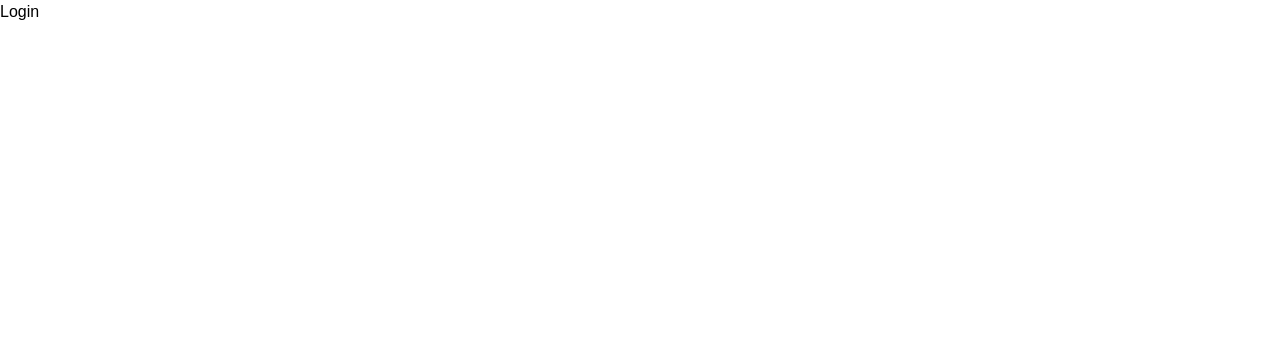
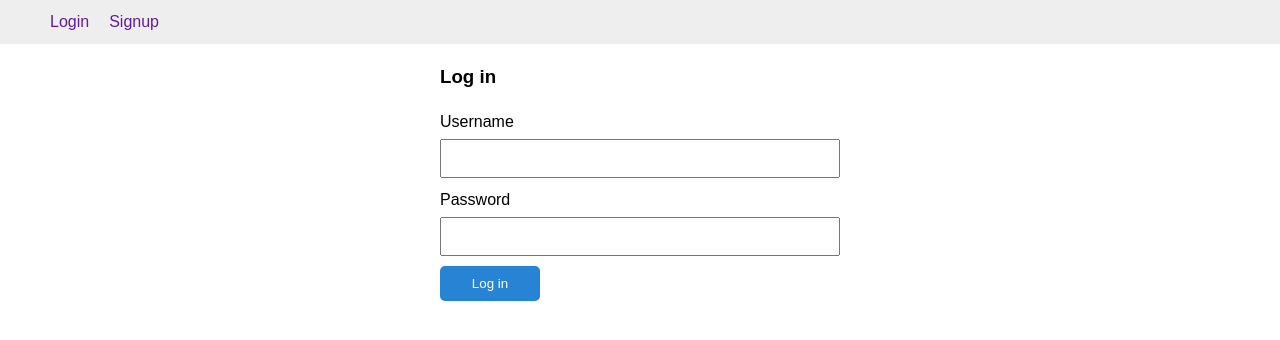
Before and after one commit to emonsalves/Simple-Dash, a React (Vite) app in the folder Frontend/: page / in a window 1280 px wide. Shown: the top 340 px of the page. Built offline with nearby package versions, Linux system fonts and the light colour scheme.

Commit message:
Fix : For use AuthContext

```diff
--- a/Frontend/src/routes/Login.jsx
+++ b/Frontend/src/routes/Login.jsx
@@ -1,6 +1,21 @@
+import DefaultLayout from "../layout/DefaultLayout";
+
 function Login() {
   return (
-    <div>Login</div>
-  )
+    <DefaultLayout>
+      <form className="form">
+        <h3>Log in</h3>
+        <div>
+          <label htmlFor="email">Username</label>
+          <input type="text" id="text" />
+        </div>
+        <div>
+          <label htmlFor="password">Password</label>
+          <input type="password" id="password" />
+        </div>
+        <button type="submit">Log in</button>
+      </form>
+    </DefaultLayout>
+  );
 }
-export default Login
+export default Login;
--- a/Frontend/src/routes/ProtectedRoute.jsx
+++ b/Frontend/src/routes/ProtectedRoute.jsx
@@ -1,6 +1,7 @@
 import { Outlet, Navigate } from 'react-router-dom';
-import { useState } from 'react';
+import { useAuthContext } from '../auth/AuthProvider';
 export default function ProtectedRoute() {
-    const [isAuth, setIsAuth] = useState(true);
-    return isAuth ? <Outlet /> : <Navigate to="/" />;
+    const auth = useAuthContext();
+
+    return auth.isAuthenticated ? <Outlet /> : <Navigate to="/" />;
 }
```
